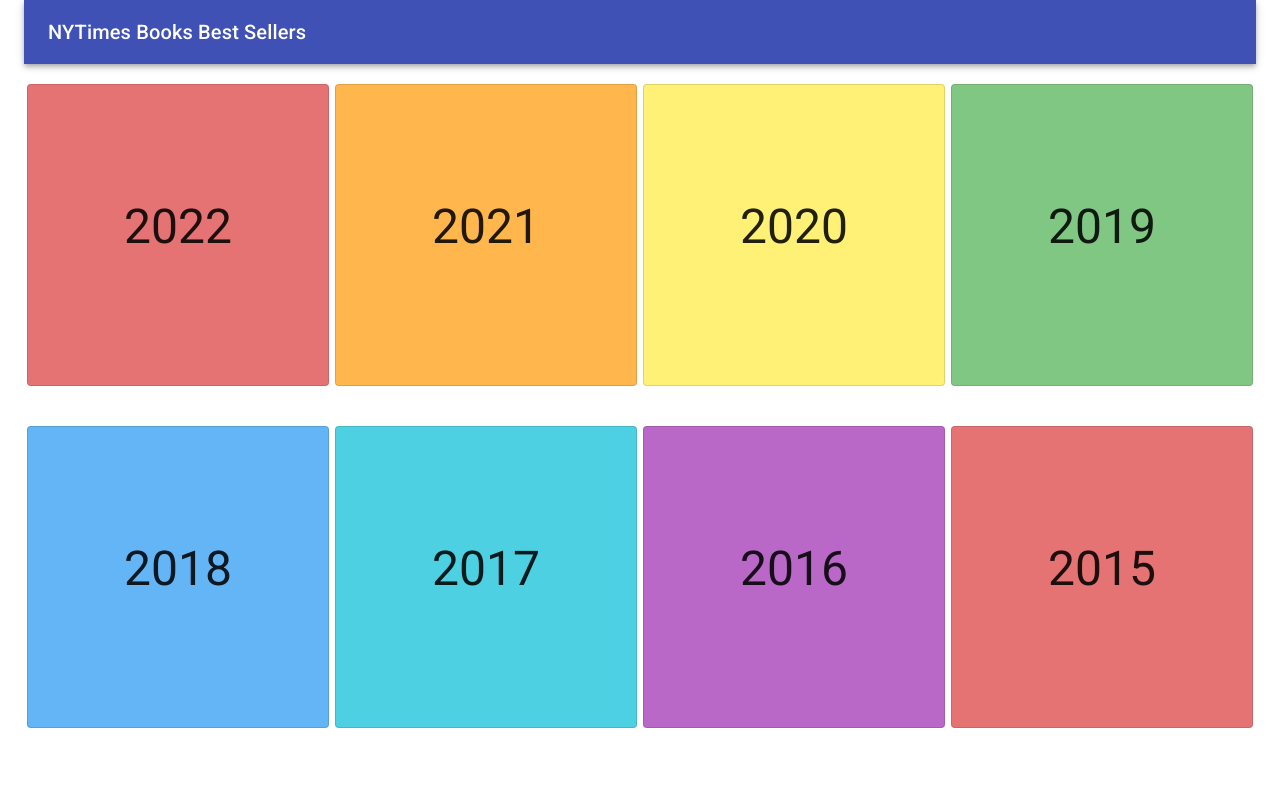
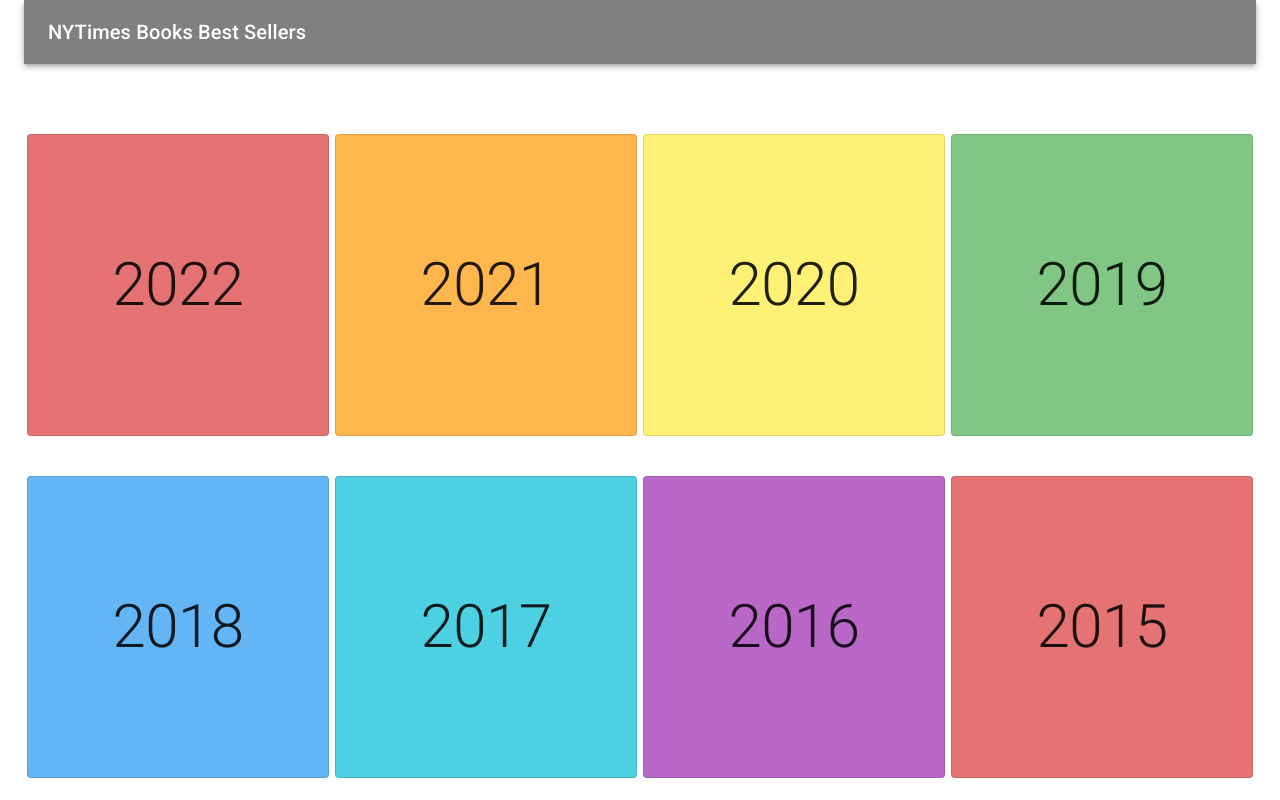
Before and after one commit to cyyeh/nytimes-books-best-sellers, a React (Create React App) app: page / in a window 1280 px wide. Built offline with nearby package versions, Linux system fonts and the light colour scheme; no server answers.

Commit message:
update ui

```diff
--- a/src/components/block/block.component.jsx
+++ b/src/components/block/block.component.jsx
@@ -24,13 +24,13 @@ const BlockContent = styled(Paper)`
 const Block = ({ data, index, history }) => (
   <BlockContainer>
     <BlockContent
-      elevation={3}
+      elevation={6}
       variant="outlined"
       squared="true"
       background={COLORS[index % 7]}
       onClick={() => history.push(`/books/${data}`)}
     >
-      <Typography variant="h3" component="h3" gutterBottom>
+      <Typography variant="h2" component="h3">
         {data}
       </Typography>
     </BlockContent>
--- a/src/components/book-card/book-card.component.jsx
+++ b/src/components/book-card/book-card.component.jsx
@@ -11,7 +11,7 @@ import {
 const useStyles = makeStyles({
   root: {
     width: 345,
-    height: 250,
+    height: 345,
     margin: '40px 30px 40px 0px',
   },
   mobileRoot: {
@@ -20,8 +20,9 @@ const useStyles = makeStyles({
     margin: '40px 30px 40px 0px',
   },
   media: {
-    height: 140,
+    height: 250,
     backgroundSize: 'contain',
+    backgroundColor: 'lightgray',
   },
 })
 
@@ -40,8 +41,13 @@ const BookCard = ({ book }) => {
           image={book.book_image}
           title={book.title}
         />
-        <CardContent>
-          <Typography gutterBottom variant="h6" component="h3">
+        <CardContent style={{
+          display: 'flex',
+          flexDirection: 'column',
+          alignItems: 'center',
+          justifyContent: 'center',
+        }}>
+          <Typography variant="subtitle1" component="h6">
             {book.title}
           </Typography>
           <Typography variant="body2" color="textSecondary" component="p">
--- a/src/components/book-gallery/book-gallery.component.jsx
+++ b/src/components/book-gallery/book-gallery.component.jsx
@@ -12,7 +12,7 @@ const BookGalleryContainer = styled.div`
 `
 
 const BookCategoryDiv = styled.div`
-  margin-top: 30px;
+  margin-top: 60px;
 `
 
 const BookGallery = ({
@@ -21,7 +21,7 @@ const BookGallery = ({
 }) => (
   <>
     <BookCategoryDiv>
-      <Typography gutterBottom variant="h4" component="h4">
+      <Typography gutterBottom variant="h4" component="h4" style={{ fontWeight: 'bold' }}>
         {category}
       </Typography>
     </BookCategoryDiv>
--- a/src/components/header/header.component.jsx
+++ b/src/components/header/header.component.jsx
@@ -9,6 +9,7 @@ import { Link } from 'react-router-dom'
 const useStyles = makeStyles((theme) => ({
   root: {
     flexGrow: 1,
+    backgroundColor: 'lightgray',
   },
   title: {
     flexGrow: 1,
@@ -20,7 +21,7 @@ const Header = () => {
 
   return (
     <div className={classes.root}>
-      <AppBar position="static">
+      <AppBar position="static" style={{ backgroundColor: 'gray' }}>
         <Toolbar>
           <Link to="/">
             <Typography variant="h6" className={classes.title}>
--- a/src/pages/books-list-page/books-list-page.component.jsx
+++ b/src/pages/books-list-page/books-list-page.component.jsx
@@ -9,10 +9,8 @@ import { getBestSellingBooksRequested } from '../../redux/book/book.actions'
 import { selectBestSellers } from '../../redux/book/book.selectors'
 
 const HeadlineDiv = styled.div`
-  margin: 50px auto;
-  display: flex;
-  flex-direction: column;
-  align-items: flex-end;
+  margin: 100px auto;
+  text-align: center;
 `
 
 const LoaderContainer = styled.div`
@@ -35,9 +33,9 @@ const BooksListPage = ({ match, getBestSellingBooks, bestSellers }) => {
     <div>
       <HeadlineDiv>
         <Typography
-          variant="h4"
-          component="h4"
-          gutterBottom
+          variant="h3"
+          component="h3"
+          style={{ fontWeight: 'bold' }}
         >
           Best Sellers in {match.params.year}
         </Typography>
--- a/src/pages/homepage/homepage.component.jsx
+++ b/src/pages/homepage/homepage.component.jsx
@@ -1,7 +1,15 @@
+import styled from 'styled-components'
+
 import BlockItems from '../../components/block-items/block-items.component'
 
+const BlockItemsContainer = styled.div`
+  margin: 50px auto 0px auto;
+`
+
 const HomePage = () => (
-  <BlockItems num={7} />
+  <BlockItemsContainer>
+    <BlockItems num={7} />
+  </BlockItemsContainer>
 )
 
 export default HomePage
```
